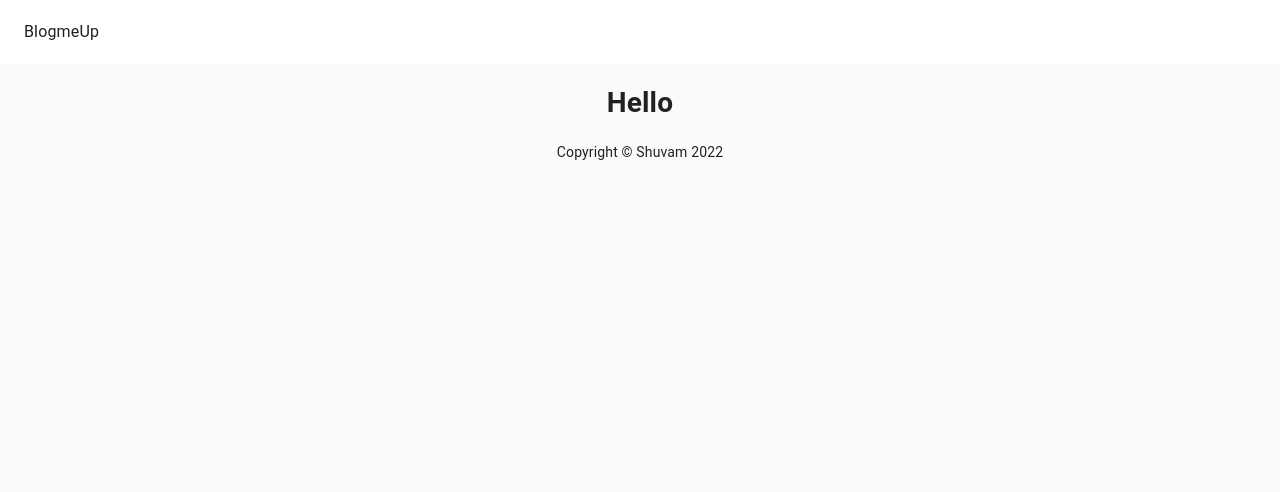
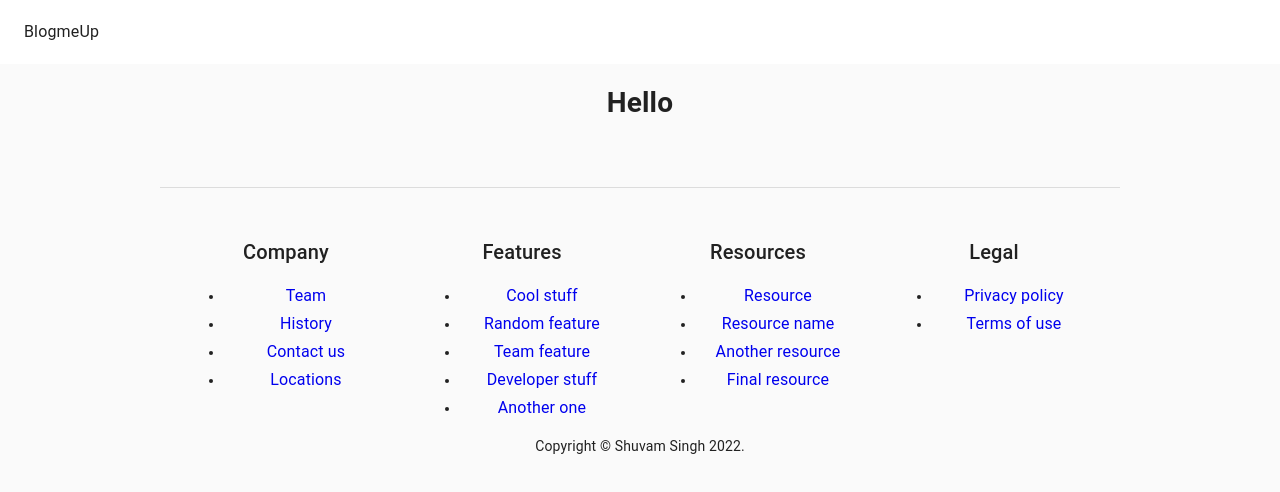
Before and after one commit to Shuvam77/DRF_Blog, a React (Create React App) app in the folder DRF_REACT/api_blog/: page / in a window 1280 px wide. Shown: the top 492 px of the page. Built offline with nearby package versions, Linux system fonts and the light colour scheme.

Commit message:
material ui added for footer react

```diff
--- a/DRF_REACT/api_blog/src/components/Footer.js
+++ b/DRF_REACT/api_blog/src/components/Footer.js
@@ -1,10 +1,102 @@
-const Footer = () => {
-    const today = new Date();
+import React from "react";
+import Container from '@material-ui/core/Container'
+import { makeStyles } from "@material-ui/core";
+import Typography from '@material-ui/core/Typography';
+import Grid from '@material-ui/core/Grid';
+import Link from '@material-ui/core/Link';
+import Box from '@material-ui/core/Box';
+
+
+const useStyles = makeStyles((theme)=>({
+    footer:{
+        borderTop: `1px solid ${theme.palette.divider}`,
+        marginTop: theme.spacing(8),
+        paddingTop: theme.spacing(3),
+        paddingBottom: theme.spacing(3),
+        [theme.breakpoints.up('sm')]:{
+            paddingTop: theme.spacing(6),
+            paddingBottom: theme.spacing(6),
+        },
+
+    },
+}));
+
+
+
+function Copyright(props) {
     return (
-        <footer>
-            <p> Copyright &copy; Shuvam {today.getFullYear()}</p>
-        </footer>
-    )
-}
+      <Typography variant="body2" color="text.secondary" align="center" {...props}>
+        {'Copyright © '}
+        <Link color="inherit" href="#">
+          Shuvam Singh
+        </Link>{' '}
+        {new Date().getFullYear()}
+        {'.'}
+      </Typography>
+    );
+  }
+
+
+const footers = [
+    {
+      title: 'Company',
+      description: ['Team', 'History', 'Contact us', 'Locations'],
+    },
+    {
+      title: 'Features',
+      description: [
+        'Cool stuff',
+        'Random feature',
+        'Team feature',
+        'Developer stuff',
+        'Another one',
+      ],
+    },
+    {
+      title: 'Resources',
+      description: ['Resource', 'Resource name', 'Another resource', 'Final resource'],
+    },
+    {
+      title: 'Legal',
+      description: ['Privacy policy', 'Terms of use'],
+    },
+  ];
+
+  function Footer(){
+      const classes = useStyles();
+      return(
+          <React.Fragment>
+                {/* Footer */}
+                <Container
+                    maxWidth="md"
+                    component="footer"
+                    className={classes.footer}
+                >
+                    <Grid container spacing={4} justifyContent="space-evenly">
+                    {footers.map((footer) => (
+                        <Grid item xs={6} sm={3} key={footer.title}>
+                        <Typography variant="h6" color="text.primary" gutterBottom>
+                            {footer.title}
+                        </Typography>
+                        <ul>
+                            {footer.description.map((item) => (
+                            <li key={item}>
+                                <Link href="#" variant="subtitle1" color="text.secondary">
+                                {item}
+                                </Link>
+                            </li>
+                            ))}
+                        </ul>
+                        </Grid>
+                    ))}
+                    </Grid>
+                    <Box mt={5}>
+                        <Copyright sx={{ mt: 5 }} />
+                    </Box>
+                </Container>
+                {/* End footer */}
+          </React.Fragment>
+      )
+  }
 
 export default Footer;
```
